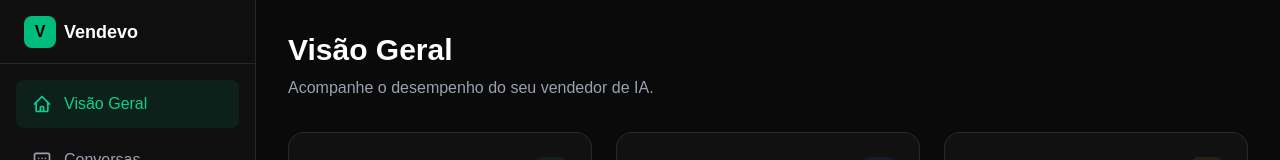
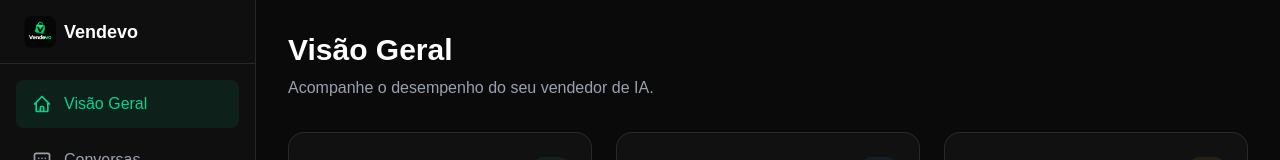
Before and after one commit to jhonatanrodri966/vendevo, a Next.js app: page /dashboard in a window 1280 px wide. Shown: the top 160 px of the page. Built offline with nearby package versions, Linux system fonts and the light colour scheme.

Commit message:
fix: logo no dashboard

```diff
--- a/app/dashboard/layout.tsx
+++ b/app/dashboard/layout.tsx
@@ -11,7 +11,7 @@
       <aside className="w-64 border-r border-white/10 bg-[#0F0F0F] flex flex-col fixed h-full z-10">
         <div className="h-16 flex items-center px-6 border-b border-white/10">
           <Link href="/dashboard" className="flex items-center gap-2">
-            <div className="w-8 h-8 rounded-lg bg-emerald-500 flex items-center justify-center font-bold text-black">V</div>
+            <img src="/logo.png" alt="Vendevo" className="w-8 h-8 rounded-lg object-cover" />
             <span className="text-lg font-semibold">Vendevo</span>
           </Link>
         </div>
```
